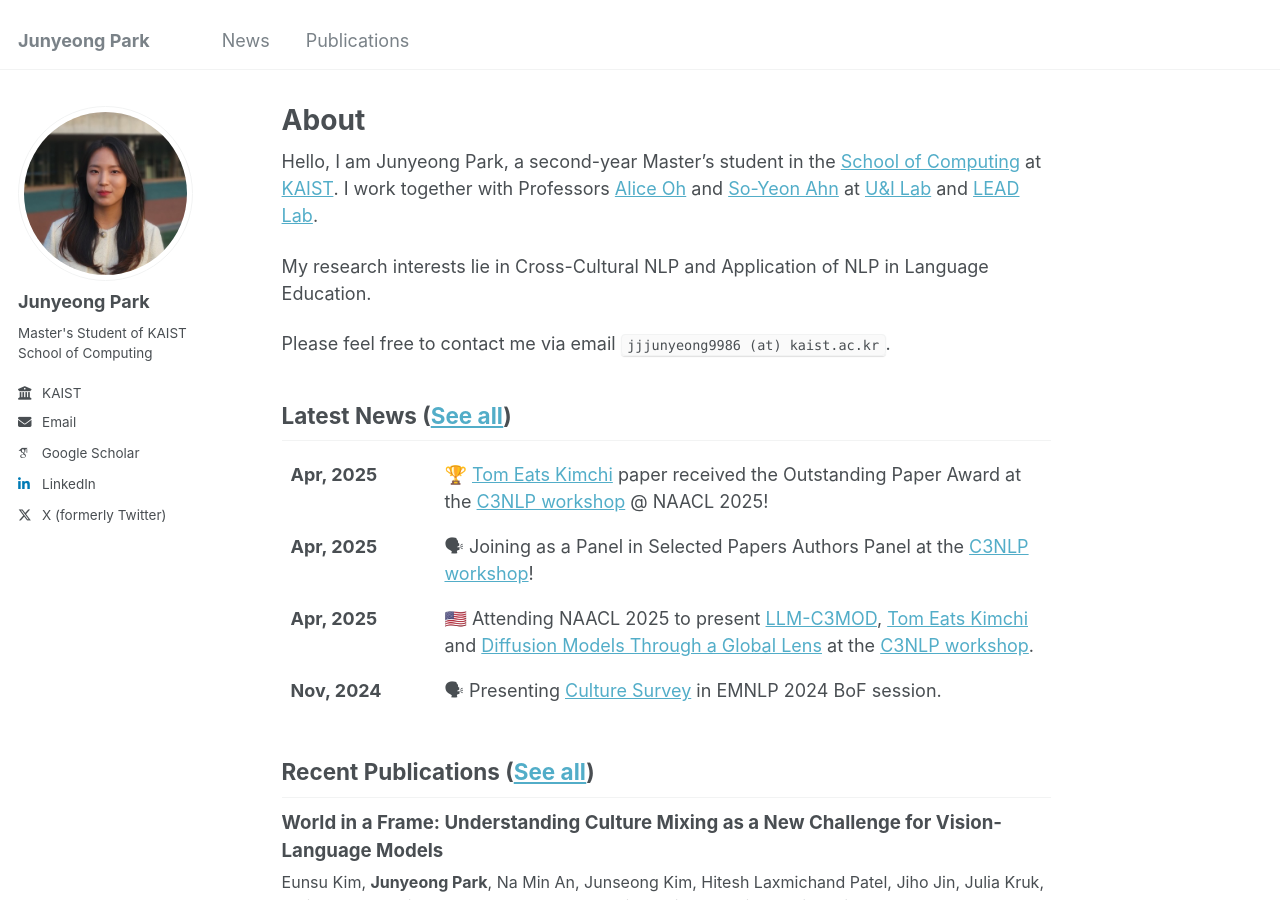
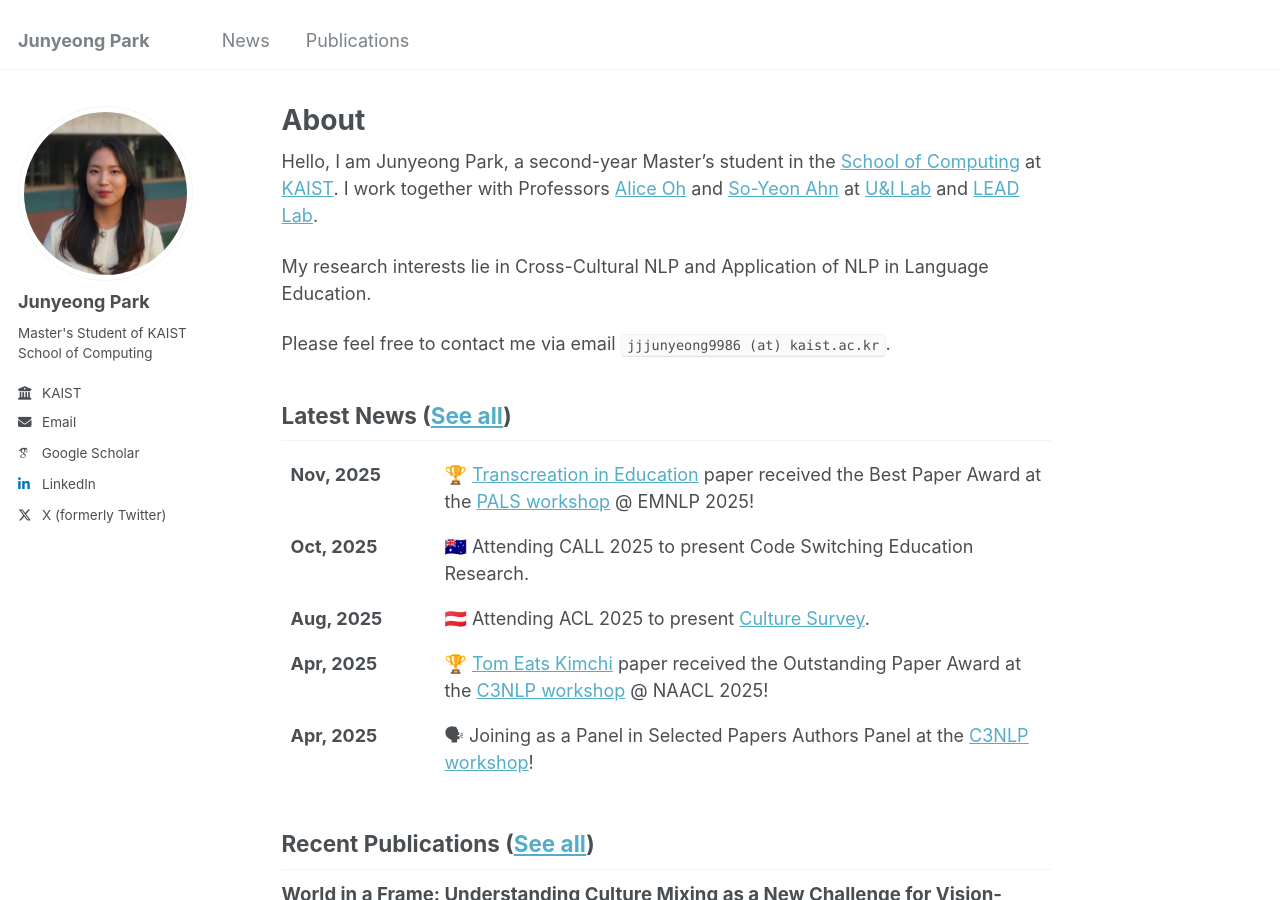
Before and after one commit to jjjunyeong/jjjunyeong.github.io, a Jekyll site: the page built from _pages/about.md, in a window 1280 px wide and 900 px high. Built offline with Jekyll 4.4.1, drawn with Linux system fonts in a browser that asks for light colours; some web fonts are replaced.

Commit message:
Add news entries for upcoming conferences and awards

```diff
--- a/_data/news.yml
+++ b/_data/news.yml
@@ -1,3 +1,12 @@
+- date: "Nov, 2025"
+  news: "🏆 <a href='https://arxiv.org/abs/2511.09135'>Transcreation in Education</a> paper received the Best Paper Award at the <a href='https://pals-nlp-workshop.github.io'>PALS workshop</a> @ EMNLP 2025!"
+
+- date: "Oct, 2025"
+  news: "🇦🇺 Attending CALL 2025 to present Code Switching Education Research."
+
+- date: "Aug, 2025"
+  news: "🇦🇹 Attending ACL 2025 to present <a href='https://arxiv.org/abs/2411.00860'>Culture Survey</a>."
+
 - date: "Apr, 2025"
   news: "🏆 <a href='https://arxiv.org/abs/2503.16826'>Tom Eats Kimchi</a> paper received the Outstanding Paper Award at the <a href='https://c3nlp.github.io'>C3NLP workshop</a> @ NAACL 2025!"
 
```
